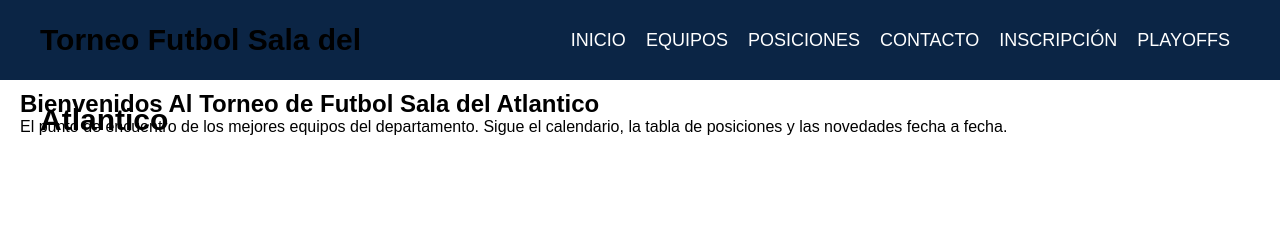
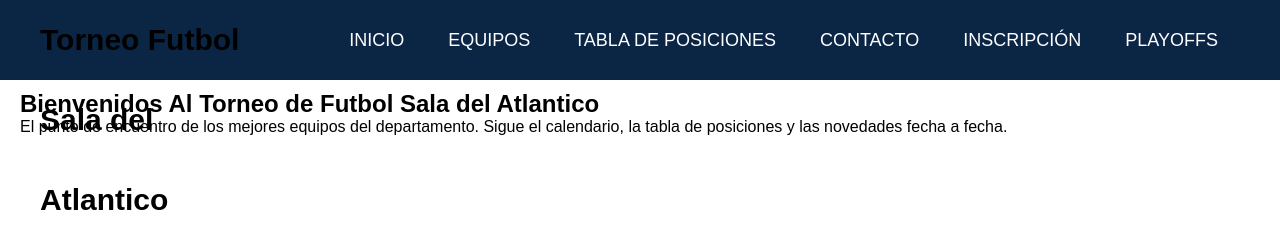
Before and after one commit to ldominguezdev19-gif/web-torneo-atlantico, a plain HTML site: page index.html in a window 1280 px wide. Drawn offline with Linux system fonts and the light colour scheme.

Commit message:
añadiendo transiciones a la barra de navegacion

```diff
--- a/index.html
+++ b/index.html
@@ -14,7 +14,7 @@
             <ul class="nav-menu">
                 <li class="nav-menu-item"><a href="#" class="nav-menu-link nav-link" >Inicio</a></li>
                 <li class="nav-menu-item"><a href="#"  class="nav-menu-link nav-link">Equipos</a></li>
-                <li class="nav-menu-item"><a href="#"  class="nav-menu-link nav-link">Posiciones</a></li>
+                <li class="nav-menu-item"><a href="#"  class="nav-menu-link nav-link">Tabla de Posiciones</a></li>
                 <li class="nav-menu-item"><a href="#"  class="nav-menu-link nav-link">Contacto</a></li>
                 <li class="nav-menu-item"><a href="#"  class="nav-menu-link nav-link">Inscripción</a></li>
                 <li class="nav-menu-item"><a href="#"  class="nav-menu-link nav-link">Playoffs</a></li>
--- a/style.css
+++ b/style.css
@@ -37,6 +37,18 @@ body{
     margin: 0 10px;
     line-height: 80px;
     text-transform: uppercase;
+    width: max-content;
+}
+
+.nav-menu-link{
+    padding: 8px 12px;
+    border-radius: 3px;
+
+}
+
+.nav-menu-link:hover{
+    background-color: #D4A017;
+    transition: 0.5s;
 }
 
 .title{
```
